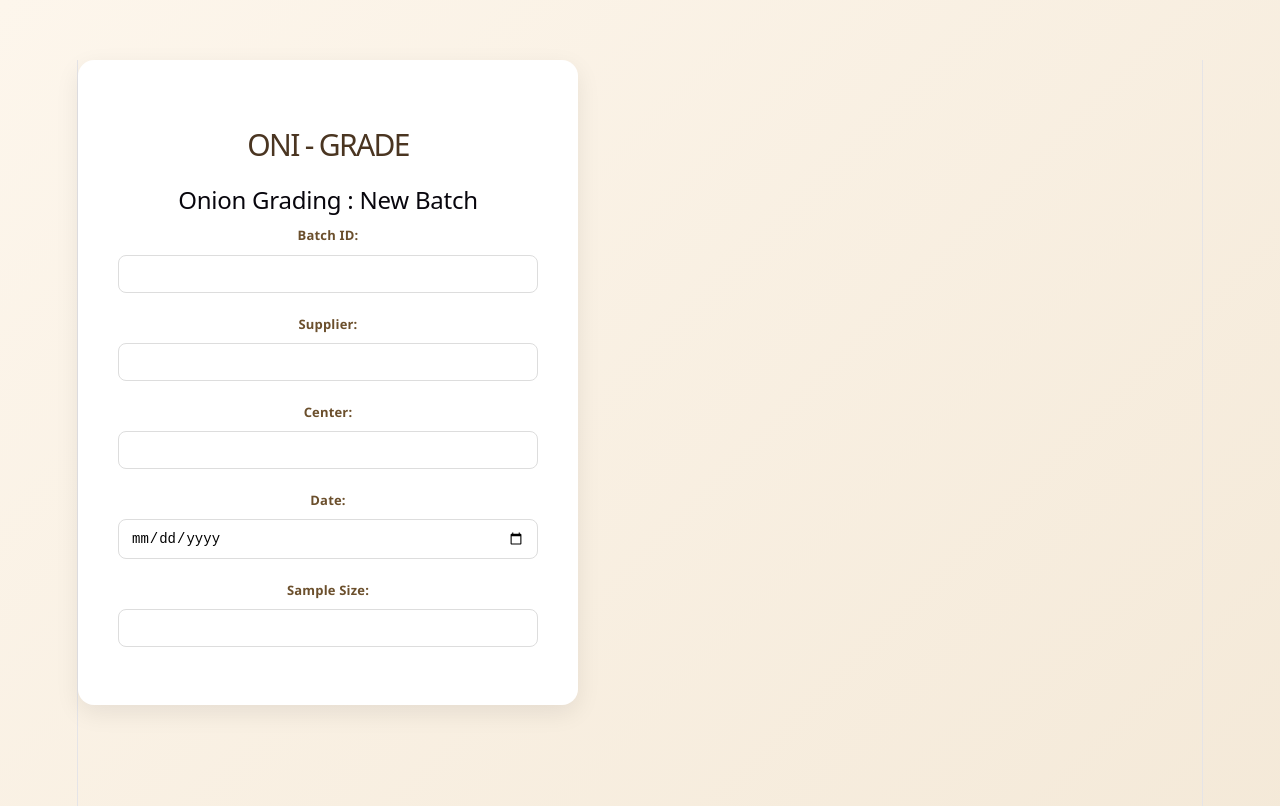
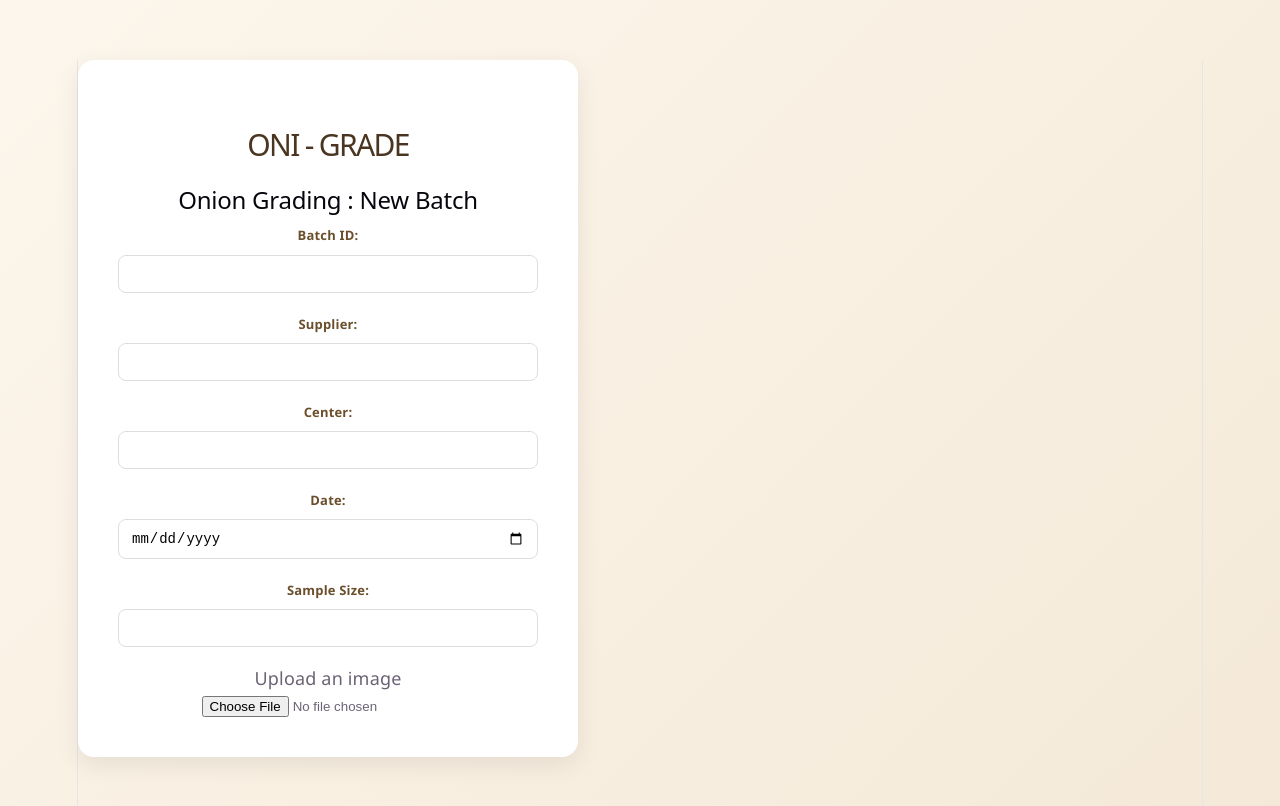
Before and after one commit to iamjoya26/batch-tracker-frontend, a React (Vite) app: page / in a window 1280 px wide. Shown: the top 806 px of the page. Built offline with nearby package versions, Linux system fonts and the light colour scheme.

Commit message:
Add ImageUpload component to App

```diff
--- a/src/App.jsx
+++ b/src/App.jsx
@@ -1,5 +1,6 @@
 import './App.css';
 import Form from './components/Form';
+import ImageUpload from './components/ImageUpload';
 
 function App() {
   return (
@@ -7,6 +8,7 @@ function App() {
       <h1>ONI - GRADE</h1>
       <h2>Onion Grading : New Batch</h2>
       <Form />
+      <ImageUpload />
     </div>
   );
 }
--- /dev/null
+++ b/src/components/ImageUpload.jsx
@@ -0,0 +1,26 @@
+import { useState } from 'react';
+
+function ImageUpload() {
+  const [previewUrl, setPreviewUrl] = useState(null);
+
+  return (
+    <div>
+      <p>Upload an image</p>
+      <input
+        type="file"
+        accept="image/*"
+        onChange={(e) => {
+          const file = e.target.files?.[0];
+          if (file) {
+            setPreviewUrl(URL.createObjectURL(file));
+          }
+        }}
+      />
+      {previewUrl && (
+        <img src={previewUrl} alt="preview" width="200" />
+      )}
+    </div>
+  );
+}
+
+export default ImageUpload;
```
